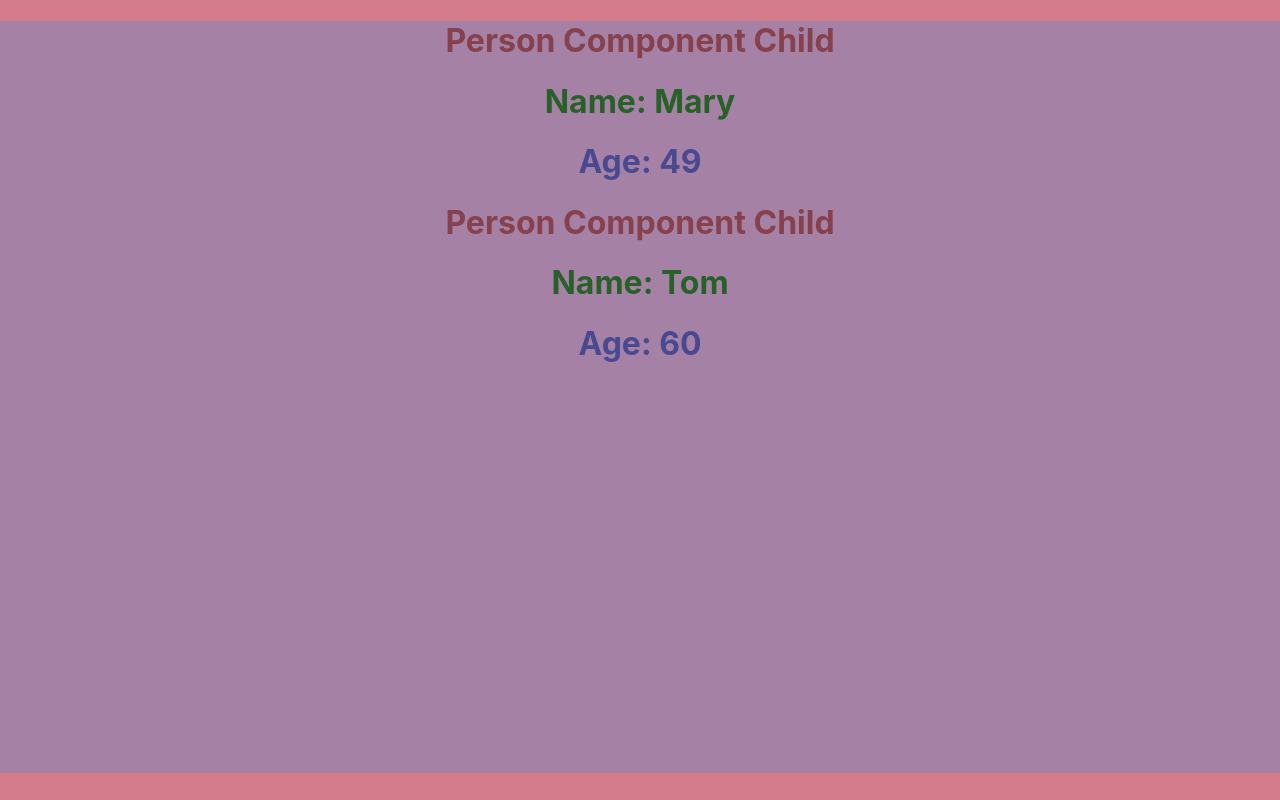
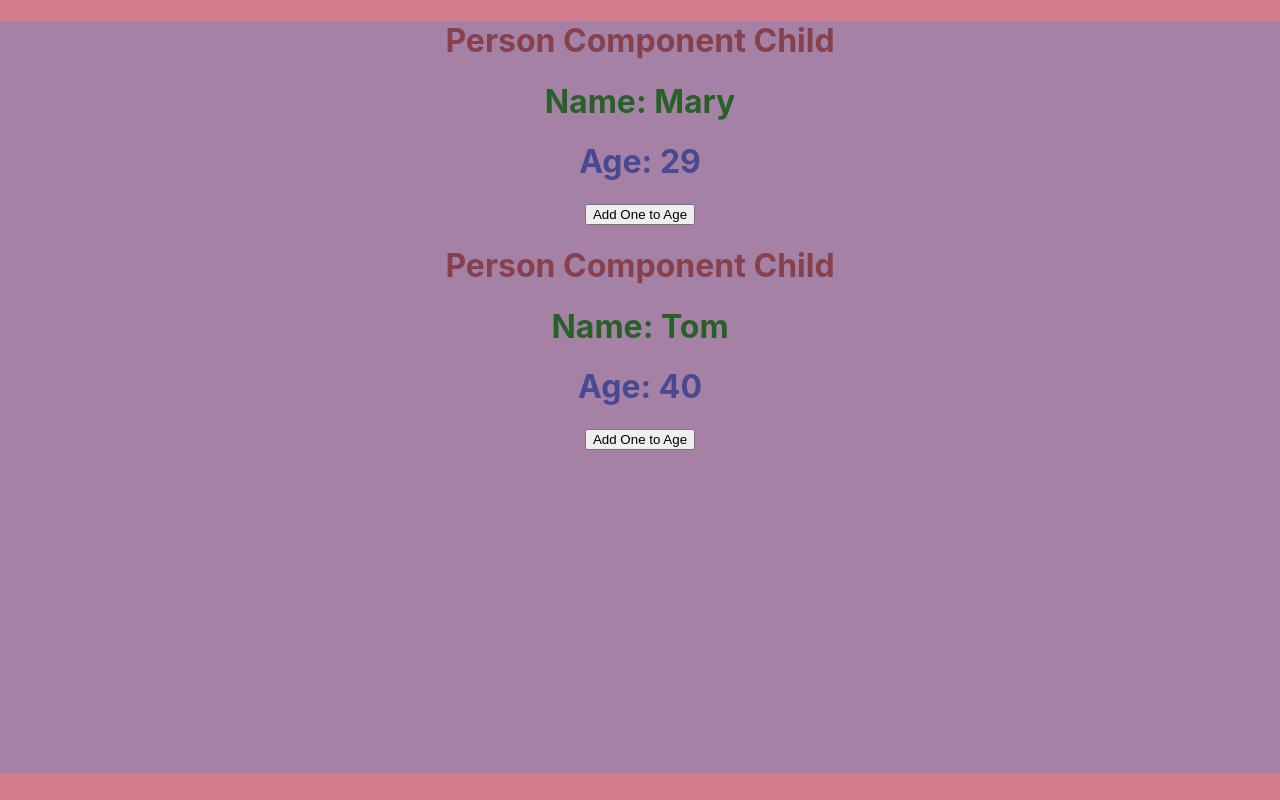
Before and after one commit to cs-fullstack-2020-spring/react-lift-state-20200313-MaryHooker, a React (Create React App) app in the folder people-app/: page / in a window 1280 px wide. Built offline with nearby package versions, Linux system fonts and the light colour scheme.

Commit message:
using an event listener on the button to add 1 to age everytime it is pushed

```diff
--- a/people-app/src/components/Person.jsx
+++ b/people-app/src/components/Person.jsx
@@ -13,19 +13,23 @@ class Person extends Component {
     }
 
     //This is called component created and ready
-    componentWillMount(){
-         //Declaring another variable to hold the state property inside of a parseInt to be sure a number is returned
-         let ageInt = parseInt(this.state.age);//Make an integer from string
-         ageInt += 20;//self increment
+    componentWillMount() {
 
-         // example of setting state
-         this.setState(
-             {  //age equals now to the newly created variable above
-                 age: ageInt
-             }
-         );
     }
-//Do not put set state under render or it will continue to run the render function forever and send you an error
+    //creating an arrow function for an event listener on our button/button will add 1 to age
+    addOne = () => {
+        //using variable to save our new state in
+        let newAge = parseInt(this.state.age);
+        //increment by 1
+        newAge+=1;
+        //using setState to change age to our newAge we defined above
+        this.setState(
+            {
+                age: newAge
+            }
+        )
+    }
+    //Do not put set state under render or it will continue to run the render function forever and send you an error
     render() {
 
         return (
@@ -35,6 +39,8 @@ class Person extends Component {
                 </header>
                 <h1 className='green'>Name: {this.state.name}</h1>
                 <h1 className=' blue'>Age: {this.state.age}</h1>
+                {/* Using an inline handler within an element/Giving it the parameter of onclick for the event listener/ calling the previously made arrow function to run its method when you click the button*/}
+                <button onClick={this.addOne}>Add One to Age</button>
             </div>
         )
     }
```
